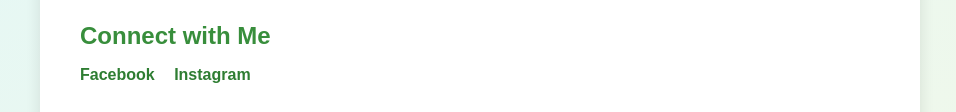
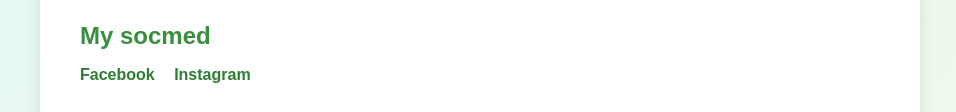
Before and after one commit to mipanag56-ship-it/HTML-new, a plain HTML site: page autobiography.html in a window 1280 px wide. Shown: the part 500-612 px from the top of the page, without its empty margins (160-1116 px from the left). Drawn offline with Linux system fonts and the light colour scheme.

Commit message:
update autobiography.html

```diff
--- a/autobiography.html
+++ b/autobiography.html
@@ -32,7 +32,7 @@
     </section>
 
     <section class="bio-section">
-      <h2>Connect with Me</h2>
+      <h2>My socmed</h2>
       <ul class="social-links">
         <li><a href="https://www.facebook.com/share/1A3J6ioDKv/" target="_blank">Facebook</a></li>
         <li><a href="https://www.instagram.com/mrckyuuu?igsh=MWQxM2k5ZnJqbnFkbQ==" target="_blank">Instagram</a></li>
```
